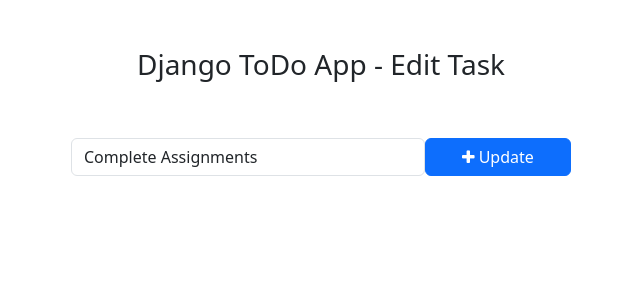
After one commit to Abhay-SKulkarni123/todo, a Django app: page /todo/edit_task/1/ in a window 1280 px wide. The commit adds this page. Shown: the top 300 px of the page, without its empty margins (319-959 px from the left). Run offline with Django 5.2, Linux system fonts and the light colour scheme; data comes from the database, SQL or seed files in the repository; both versions use the stored data as it was after the commit.

Commit message:
ToDo App Final Changes

```diff
--- /dev/null
+++ b/templates/edit_task.html
@@ -0,0 +1,29 @@
+<!DOCTYPE html>
+<html lang="en">
+<head>
+    <meta charset="UTF-8">
+    <meta name="viewport" content="width=device-width, initial-scale=1.0">
+    <title>Edit Task - Django ToDo App</title>
+
+    <!-- Bootstrap -->
+    <link href="https://cdn.jsdelivr.net/npm/bootstrap@5.3.0-alpha1/dist/css/bootstrap.min.css" rel="stylesheet" integrity="sha384-GLhlTQ8iRABdZLl6O3oVMWSktQOp6b7In1Zl3/Jr59b6EGGoI1aFkw7cmDA6j6gD" crossorigin="anonymous">
+    <script src="https://cdn.jsdelivr.net/npm/bootstrap@5.3.0-alpha1/dist/js/bootstrap.bundle.min.js" integrity="sha384-w76AqPfDkMBDXo30jS1Sgez6pr3x5MlQ1ZAGC+nuZB+EYdgRZgiwxhTBTkF7CXvN" crossorigin="anonymous"></script>
+    <!-- Font Awesome Icons -->
+    <link rel="stylesheet" href="https://cdnjs.cloudflare.com/ajax/libs/font-awesome/4.7.0/css/font-awesome.min.css">
+
+</head>
+<body>
+    <div class="container"></div>
+        <h3 class="pt-5 pb-5 text-center">Django ToDo App - Edit Task</h3>
+        <form action="{% url 'edit_task' get_task.pk %}" method="POST" style="width: 500px; margin: auto;">
+                    {% csrf_token %}
+                    <div class="form-group">
+                        <span style="display: flex;">
+                            <input type="text" name="task" class="form-control" placeholder="Add a task" value="{{ get_task.task }}">
+                            <button type="submit" class="btn btn-primary" style="width: 200px;"><i class="fa fa-plus"></i> Update</button>
+                        </span>
+                    </div>
+                </form>
+
+    </body>
+</html>
--- a/todo/urls.py
+++ b/todo/urls.py
@@ -2,5 +2,19 @@ from django.urls import path
 from . import views
 
 urlpatterns = [
+    # Add Task
     path('addTask/', views.addTask, name='addTask'),
+
+    # Mark as Done
+    path('marks_as_done/<int:pk>/', views.mark_as_done, name='mark_as_done'),
+
+    # Mark as Undone
+    path('marks_as_undone/<int:pk>/', views.mark_as_undone, name='mark_as_undone'),
+
+    # Edit Featue
+    path('edit_task/<int:pk>/', views.edit_task, name='edit_task'),
+
+    # Delete Featue
+    path('delete_task/<int:pk>/', views.edit_task, name='delete_task'),
+
 ]
--- a/todo/views.py
+++ b/todo/views.py
@@ -1,4 +1,4 @@
-from django.shortcuts import render, redirect
+from django.shortcuts import get_object_or_404, redirect, render
 from .models import Task
 
 # Create your views here.
@@ -6,3 +6,33 @@ def addTask(request):
     task = request.POST['task']
     Task.objects.create(task=task)
     return redirect('home')
+
+def mark_as_done(request, pk):
+    task = get_object_or_404(Task, pk=pk)
+    task.is_completed = True
+    task.save()
+    return redirect('home')
+
+def mark_as_undone(request, pk):
+    task = get_object_or_404(Task, pk=pk)
+    task.is_completed = False
+    task.save()
+    return redirect('home')
+
+def edit_task(request, pk):
+    get_task = get_object_or_404(Task, pk=pk)
+    if request.method == 'POST':
+        new_task = request.POST['task']
+        get_task.task = new_task
+        get_task.save()
+        return redirect('home')
+    else:
+        context = {
+            'get_task' : get_task,
+        }
+    return render(request, 'edit_task.html', context)
+
+def delete_task(request, pk):
+    task = get_object_or_404(Task, pk=pk)
+    task.delete()
+    return redirect('home')
--- a/todo_main/views.py
+++ b/todo_main/views.py
@@ -3,7 +3,10 @@ from todo.models import Task
 
 def home(request):
     tasks = Task.objects.filter(is_completed=False).order_by('updated_at')
+
+    completed_tasks = Task.objects.filter(is_completed=True).order_by('-updated_at')
     context = {
-        'tasks': tasks
+        'tasks': tasks,
+        'completed_tasks': completed_tasks,
     }
     return render(request, 'home.html', context)
```
Also changed, not shown: templates/home.html (+9 -4 lines), db.sqlite3, 13 other files.
